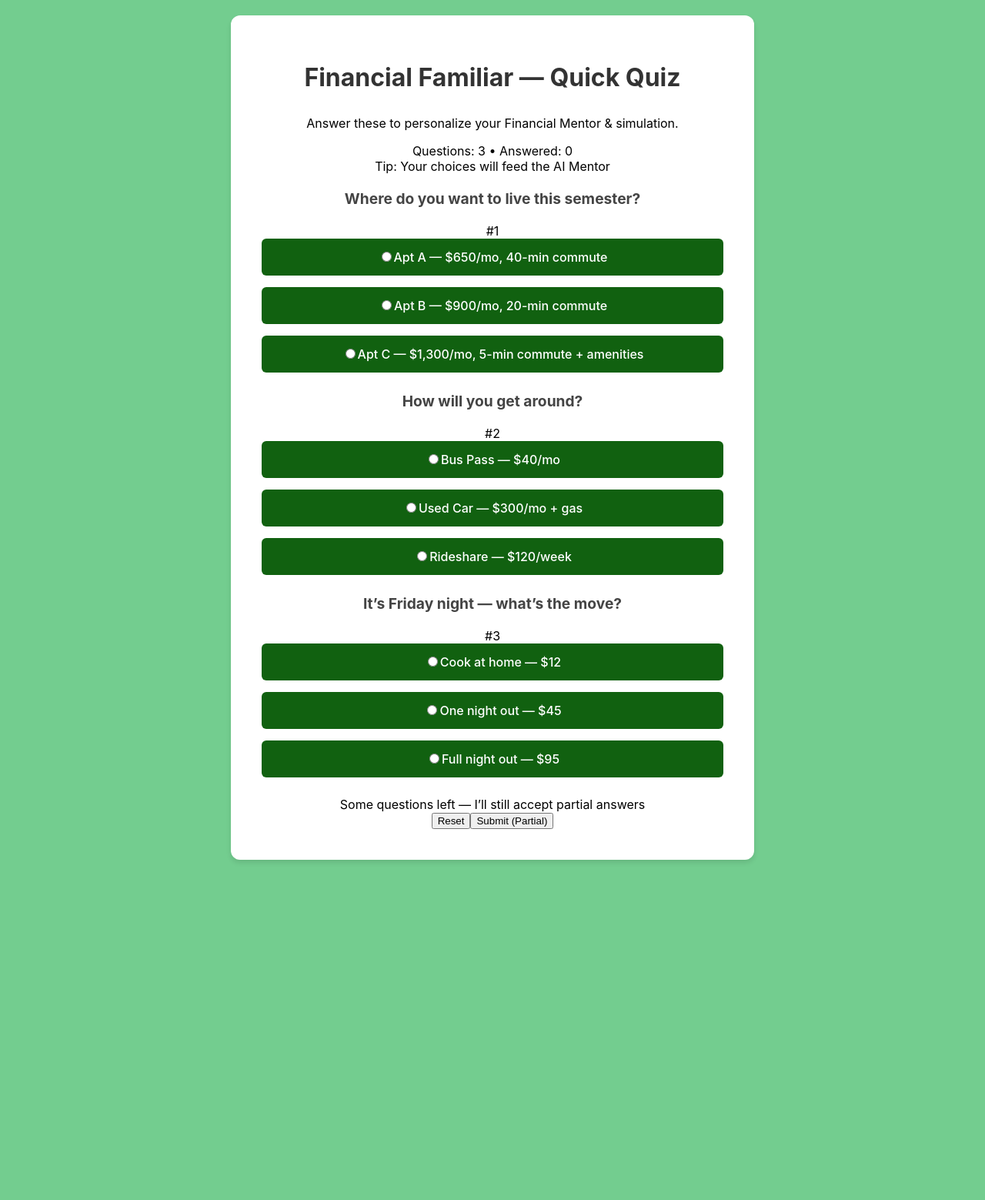
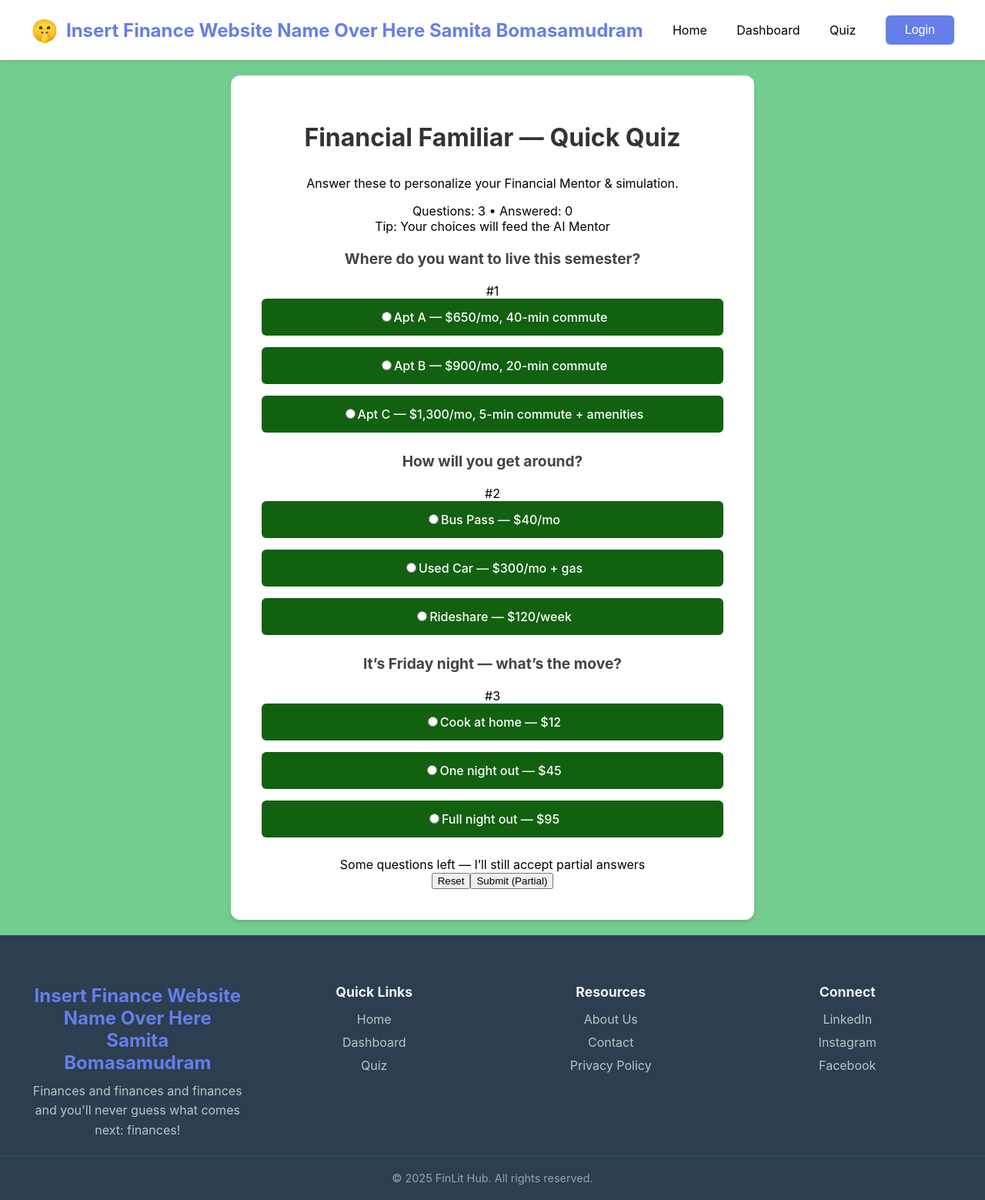
Before and after one commit to ketsia0623/technica-2025-hack, a React (Create React App) app in the folder my-ts-app/: page /quiz in a window 1280 px wide. Shown: the whole page at 77% size. Before the commit the page ends 1137 px from the top, so only its background shows below. Built offline with nearby package versions, Linux system fonts and the light colour scheme.

Commit message:
header and footer and added to quiz and login and financials

```diff
--- /dev/null
+++ b/my-ts-app/src/components/footer.css
@@ -0,0 +1,70 @@
+.footer {
+  background: #2c3e50;
+  color: white;
+  margin-top: auto;
+}
+
+.footer-container {
+  max-width: 1200px;
+  margin: 0 auto;
+  padding: 40px 40px 20px 40px;
+  display: grid;
+  grid-template-columns: repeat(auto-fit, minmax(200px, 1fr));
+  gap: 30px;
+}
+
+.footer-section {
+  display: flex;
+  flex-direction: column;
+}
+
+.footer-heading {
+  font-size: 1.5rem;
+  margin-bottom: 10px;
+  color: #667eea;
+}
+
+.footer-subheading {
+  font-size: 1.1rem;
+  margin-bottom: 15px;
+  color: #ecf0f1;
+}
+
+.footer-text {
+  color: #bdc3c7;
+  line-height: 1.6;
+  margin: 0;
+}
+
+.footer-links {
+  list-style: none;
+  padding: 0;
+  margin: 0;
+}
+
+.footer-links li {
+  margin-bottom: 10px;
+}
+
+.footer-links a {
+  color: #bdc3c7;
+  text-decoration: none;
+  transition: color 0.2s;
+}
+
+.footer-links a:hover {
+  color: #667eea;
+}
+
+
+.footer-bottom {
+  border-top: 1px solid #34495e;
+  padding: 20px 40px;
+  text-align: center;
+  color: #95a5a6;
+}
+
+.footer-bottom p {
+  margin: 0;
+  font-size: 0.9rem;
+}
--- a/my-ts-app/src/components/footer.tsx
+++ b/my-ts-app/src/components/footer.tsx
@@ -1,7 +1,54 @@
-export default function Footer() {
+import React from 'react';
+import './footer.css';
+
+const Footer: React.FC = () => {
+  const currentYear = new Date().getFullYear();
+
   return (
-    <div>
-      {/* Footer content */}
-    </div>
+    <footer className="footer">
+      <div className="footer-container">
+        <div className="footer-section">
+          <h3 className="footer-heading">Insert Finance Website Name Over Here Samita Bomasamudram</h3>
+          <p className="footer-text">
+            Finances and finances and finances and you'll never guess what comes next: finances!
+          </p>
+        </div>
+
+        <div className="footer-section">
+          <h4 className="footer-subheading">Quick Links</h4>
+          <ul className="footer-links">
+            <li><a href="/">Home</a></li>
+            <li><a href="/dashboard">Dashboard</a></li>
+            <li><a href="/quiz">Quiz</a></li>
+          </ul>
+        </div>
+
+        <div className="footer-section">
+          <h4 className="footer-subheading">Resources</h4>
+          <ul className="footer-links">
+            <li><a href="#about">About Us</a></li>
+            <li><a href="#contact">Contact</a></li>
+            <li><a href="#privacy">Privacy Policy</a></li>
+          </ul>
+        </div>
+
+        <div className="footer-section">
+          <h4 className="footer-subheading">Connect</h4>
+          <div className="social-links">
+            <ul className="footer-links">
+            <li><a href="#linkedin">LinkedIn</a></li>
+            <li><a href="#instagram">Instagram</a></li>
+            <li><a href="#facebook">Facebook</a></li>
+          </ul>
+          </div>
+        </div>
+      </div>
+
+      <div className="footer-bottom">
+        <p>&copy; {currentYear} FinLit Hub. All rights reserved.</p>
+      </div>
+    </footer>
   );
-}
+};
+
+export default Footer;
--- /dev/null
+++ b/my-ts-app/src/components/header.css
@@ -0,0 +1,119 @@
+.header {
+  background: white;
+  box-shadow: 0 2px 4px rgba(0, 0, 0, 0.1);
+  position: sticky;
+  top: 0;
+  z-index: 100;
+}
+
+.header-container {
+  max-width: 1200px;
+  margin: 0 auto;
+  padding: 20px 40px;
+  display: flex;
+  justify-content: space-between;
+  align-items: center;
+}
+
+.header-logo {
+  display: flex;
+  align-items: center;
+  gap: 10px;
+  cursor: pointer;
+  transition: transform 0.2s;
+}
+
+.header-logo:hover {
+  transform: scale(1.05);
+}
+
+.logo-icon {
+  font-size: 1.8rem;
+}
+
+.logo-text {
+  font-size: 1.5rem;
+  font-weight: bold;
+  color: #667eea;
+}
+
+.header-nav {
+  display: flex;
+  align-items: center;
+  gap: 15px;
+}
+
+.nav-link {
+  padding: 10px 20px;
+  background: transparent;
+  color: #555;
+  border: none;
+  border-radius: 6px;
+  cursor: pointer;
+  font-size: 1rem;
+  font-weight: 500;
+  transition: all 0.2s;
+}
+
+.nav-link:hover {
+  background: #f0f2ff;
+  color: #667eea;
+}
+
+.nav-link.active {
+  background: #667eea;
+  color: white;
+}
+
+.logout-button {
+  padding: 10px 20px;
+  background: #f44336;
+  color: white;
+  border: none;
+  border-radius: 6px;
+  cursor: pointer;
+  font-size: 1rem;
+  font-weight: 500;
+  transition: background 0.2s;
+}
+
+.logout-button:hover {
+  background: #d32f2f;
+}
+
+.login-nav-button {
+  padding: 10px 25px;
+  background: #667eea;
+  color: white;
+  border: none;
+  border-radius: 6px;
+  cursor: pointer;
+  font-size: 1rem;
+  font-weight: 500;
+  transition: background 0.2s;
+}
+
+.login-nav-button:hover {
+  background: #5568d3;
+}
+
+@media (max-width: 768px) {
+  .header-container {
+    padding: 15px 20px;
+  }
+
+  .logo-text {
+    font-size: 1.2rem;
+  }
+
+  .header-nav {
+    gap: 10px;
+  }
+
+  .nav-link,
+  .logout-button,
+  .login-nav-button {
+    padding: 8px 15px;
+    font-size: 0.9rem;
+  }
+}
--- a/my-ts-app/src/components/header.tsx
+++ b/my-ts-app/src/components/header.tsx
@@ -1,7 +1,68 @@
-export default function Header() {
+import React from 'react';
+import { useNavigate, useLocation } from 'react-router-dom';
+import './header.css';
+
+interface HeaderProps {
+  isLoggedIn?: boolean;
+  onLogout?: () => void;
+}
+
+const Header: React.FC<HeaderProps> = ({ isLoggedIn = false, onLogout }) => {
+  const navigate = useNavigate();
+  const location = useLocation();
+
+  const handleLogout = () => {
+    if (onLogout) {
+      onLogout();
+    }
+    navigate('/');
+  };
+
   return (
-    <div>
-      {/* Header content */}
-    </div>
+    <header className="header">
+      <div className="header-container">
+        <div className="header-logo" onClick={() => navigate('/')}>
+          <span className="logo-icon">🤫</span>
+          <span className="logo-text">Insert Finance Website Name Over Here Samita Bomasamudram</span>
+        </div>
+        <div className="header-logo" onClick={() => navigate('/homepage')}>
+            <span className="home-link">Home</span>
+        </div>
+        <div className="header-logo" onClick={() => navigate('/dashboard')}>
+            <span className="dashboard-link">Dashboard</span>
+        </div>
+        <div className="header-logo" onClick={() => navigate('/dashboard')}>
+            <span className="quiz-link">Quiz</span>
+        </div>
+
+        <nav className="header-nav">
+          {isLoggedIn ? (
+            <>
+              <button
+                className={`nav-link ${location.pathname === '/dashboard' ? 'active' : ''}`}
+                onClick={() => navigate('/dashboard')}
+              >
+                Dashboard
+              </button>
+              <button
+                className={`nav-link ${location.pathname === '/quiz' ? 'active' : ''}`}
+                onClick={() => navigate('/quiz')}
+              >
+                Quiz
+              </button>
+              <button className="logout-button" onClick={handleLogout}>
+                Logout
+              </button>
+            </>
+          ) : (
+            <button className="login-nav-button" onClick={() => navigate('/login')}>
+              Login
+            </button>
+          )}
+        </nav>
+      </div>
+    </header>
   );
-}
+};
+
+export default Header;
--- a/my-ts-app/src/pages/LoginPage.tsx
+++ b/my-ts-app/src/pages/LoginPage.tsx
@@ -1,6 +1,10 @@
 import React, { useState } from 'react';
 import { useNavigate } from 'react-router-dom';
 import './LoginPage.css';
+import '../components/header';
+import '../components/footer';
+import Header from '../components/header';
+import Footer from '../components/footer';
 
 const LoginPage: React.FC = () => {
   const navigate = useNavigate();
@@ -15,6 +19,8 @@ const LoginPage: React.FC = () => {
   };
 
   return (
+    <div className="login-page">
+      <Header isLoggedIn={false} />
     <div className="login-container">
       <div className="login-card">
         <h2 className="login-title">Login</h2>
@@ -48,6 +54,8 @@ const LoginPage: React.FC = () => {
         </button>
       </div>
     </div>
+    <Footer />
+    </div>
   );
 };
 
--- a/my-ts-app/src/pages/Quiz.tsx
+++ b/my-ts-app/src/pages/Quiz.tsx
@@ -1,6 +1,8 @@
 import React, { useState } from "react";
 import { JSX } from "react/jsx-runtime";
 import "./Quiz.css"; // make sure Quiz.css is in the same folder
+import Header from "../components/header";
+import Footer from "../components/footer";
 
 
 type Question = {
@@ -74,6 +76,8 @@ export default function QuizPage(): JSX.Element {
   };
 
   return (
+    <div className="quiz-page">
+        <Header />
     <div className="quiz-container">
       <div className="quiz-card">
         <header>
@@ -188,5 +192,7 @@ export default function QuizPage(): JSX.Element {
         )}
       </div>
     </div>
+    <Footer />
+    </div>
   );
 }
```
